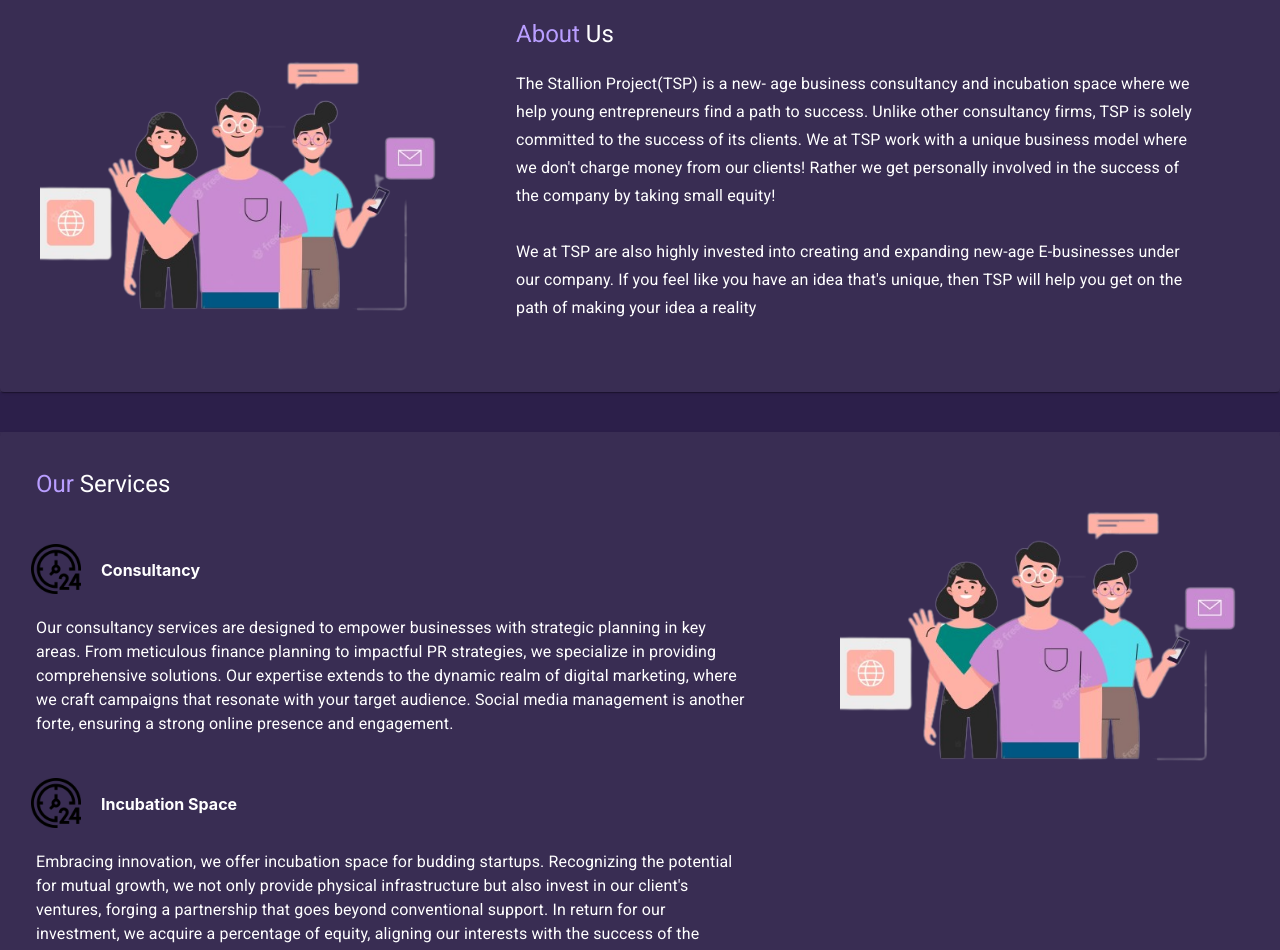
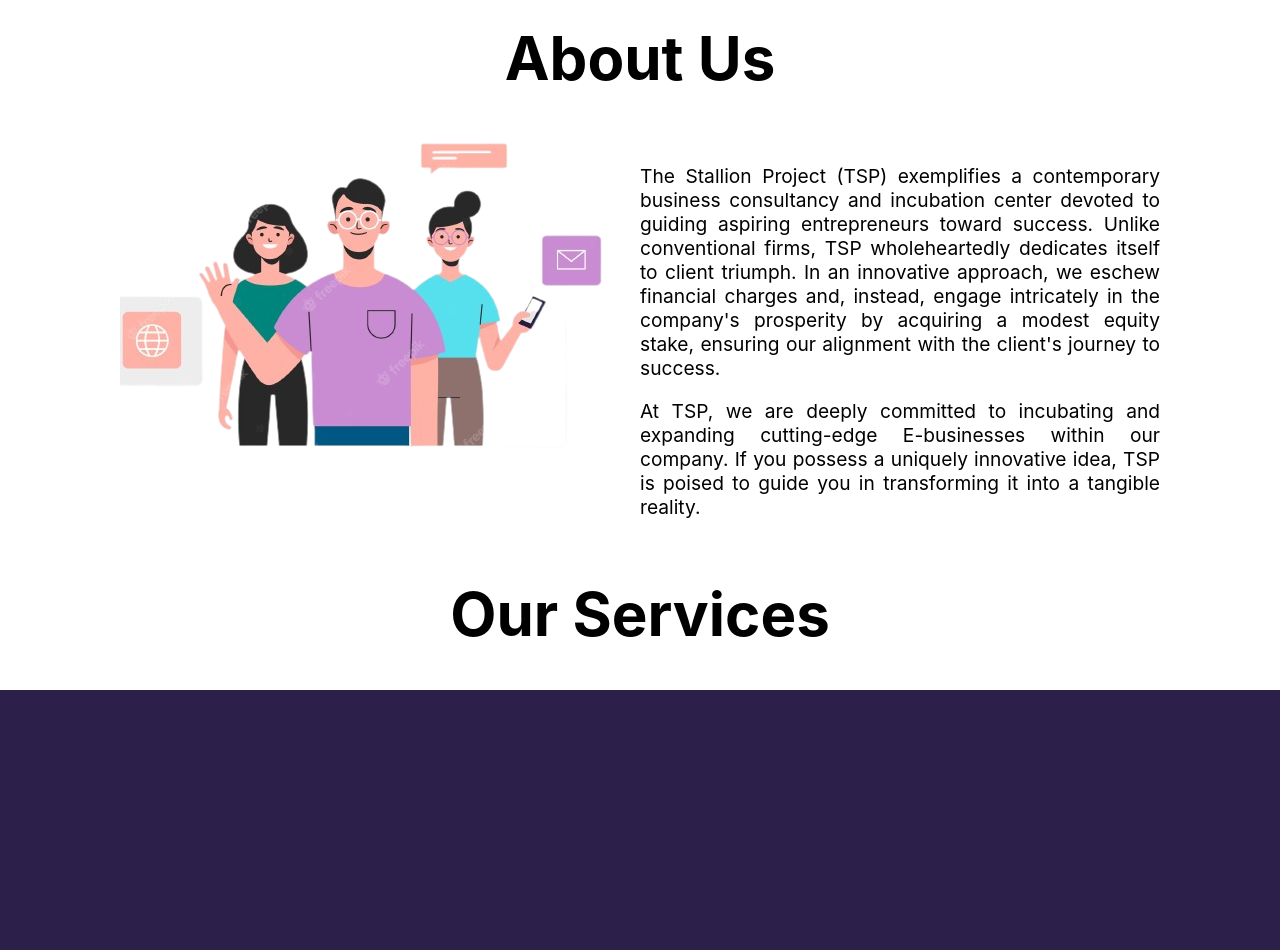
Before and after one commit to jsayyam1/TSP-NEW, a React (Create React App) app: page / in a window 1280 px wide. Shown: the part 900-1850 px from the top of the page. After the commit the page ends 1590 px from the top, so only its background shows below. Built offline with nearby package versions, Linux system fonts and the light colour scheme.

Commit message:
about us section updated

```diff
--- a/src/Components/Services.jsx
+++ b/src/Components/Services.jsx
@@ -1,96 +1,34 @@
-import { Box, Card, CardContent, CardMedia, Grid, Typography } from '@mui/material'
 import React from 'react'
-import img from '../Assets/image-removebg-preview (3) 1.png'
-import styled from '@emotion/styled'
-import Q24H from '../Assets/24-hours.png'
 import Section from './Section'
-import Footer from './Footer'
+import '../styles/style.css'
+import aboutimg from '../Assets/image-removebg-preview (3) 1.png'
 
-const Cdf1 = styled('div')({
-  '@media (max-width: 768px)': {
-    width: '100%',
-  },
-  width: '100%x'
-})
-
-const Services = () => {
+function Services() {
   return (
     <>
+    <Section></Section>
+      <div className='aboutus-section'>
+        <h1>About Us</h1>
+        <div className="aboutus-grid">
+          <div>
+            <img src={aboutimg} alt="" />
+          </div>
+          <div className='grid'>
+            <p>
+              The Stallion Project (TSP) exemplifies a contemporary business consultancy and incubation center devoted to guiding aspiring
+              entrepreneurs toward success. Unlike conventional firms, TSP wholeheartedly dedicates itself to client triumph.
+              In an innovative approach, we eschew financial charges and, instead, engage intricately in the company's prosperity by
+              acquiring a modest equity stake, ensuring our alignment with the client's journey to success.
+            </p>
+            <p>
+              At TSP, we are deeply committed to incubating and expanding cutting-edge E-businesses within our company.
+              If you possess a uniquely innovative idea, TSP is poised to guide you in transforming it into a tangible reality.
+            </p>
+          </div>
+        </div>
 
-      <Section></Section>
-      <Cdf1>
-      <div style={{background: 'rgba(170.20, 166.94, 166.94, 0.10)' , position: 'relative' , top: '250px' , width: '100%'}}>
-      <Card sx={{ display: 'flex' , bgcolor: 'transparent' , width: '100%'}}>
-      <CardMedia
-        component="img"
-        sx={{width: {xs: '400px', sm:'400px'} , height: {xs: '230px',sm:'330px'} , margin: 5 , display: {
-          xs: 'none', // Hide on extra small screens
-          sm: 'block', // Show on small screens and above
-        },}}
-        image={img}
-      />
-      <Box sx={{ display: 'flex', flexDirection: 'column' , justifyContent: 'center' }}>
-        <CardContent sx={{ flex: '1 0 auto' , width: '90%'}}>
-          <Typography sx={{color: 'white' , margin: '20px'}} component="div" variant="h5">
-            <span style={{color: '#b99eff'}}>About</span> Us
-          </Typography>
-          <Typography margin={'20px'} variant="subtitle1" color="white" component="div">
-          The Stallion Project(TSP) is a new- age business consultancy and incubation space where we help young entrepreneurs find a path to success. Unlike other consultancy firms, TSP is solely committed to the success of its clients. We at TSP work with a unique business model where we don't charge money from our clients! Rather we get personally involved in the success of the company by taking small equity! <br></br><br></br> We at TSP are also highly invested into creating and expanding new-age E-businesses under our company. If you feel like you have an idea that's unique, then TSP will help you get on the path of making your idea a reality
-          </Typography>
-        </CardContent>
-      </Box>
-      </Card>
+        <h1>Our Services</h1>
       </div>
-      </Cdf1>
-
-      <div style={{background: 'rgba(170.20, 166.94, 166.94, 0.10)' , position: 'relative' , top: '250px'}}>
-      <Card sx={{ display: 'flex' , bgcolor: 'transparent'}}>
-      <Box sx={{ display: 'flex', flexDirection: 'column' , justifyContent: 'center' }}>
-        <CardContent sx={{ flex: '1 0 auto' , width: '90%'}}>
-          <Typography sx={{color: 'white' , margin: '20px'}} component="div" variant="h5">
-            <span style={{color: '#b99eff'}}>Our</span> Services
-          </Typography>
-          <Grid sx={{marginLeft: '-9px' , marginTop: '20px'}} container spacing={3}>
-
-                  <Grid sx={{color: 'white'}} item>
-                    <img src={Q24H} height={'50px'} width={'50px'} alt=""/>
-                    <span style={{fontWeight: 'bold' , position:'relative' , left: '20px' , bottom: '18px'}} >Consultancy</span>
-                    <Typography sx={{margin: '18px 5px'}} >Our consultancy services are designed to empower businesses with strategic planning in key areas. From meticulous finance planning to impactful PR strategies, we specialize in providing comprehensive solutions. Our expertise extends to the dynamic realm of digital marketing, where we craft campaigns that resonate with your target audience. Social media management is another forte, ensuring a strong online presence and engagement.</Typography>
-                  </Grid>
-
-                  <Grid sx={{color: 'white'}} item>
-                    <img src={Q24H} height={'50px'} width={'50px'} alt=""/>
-                    <span style={{fontWeight: 'bold' , position:'relative' , left: '20px' , bottom: '18px'}} >Incubation Space</span>
-                    <Typography sx={{margin: '18px 5px'}} >Embracing innovation, we offer incubation space for budding startups. Recognizing the potential for mutual growth, we not only provide physical infrastructure but also invest in our client's ventures, forging a partnership that goes beyond conventional support. In return for our investment, we acquire a percentage of equity, aligning our interests with the success of the startups we nurture.</Typography>
-                  </Grid>
-
-                  <Grid sx={{color: 'white'}} item>
-                    <img src={Q24H} height={'50px'} width={'50px'} alt=""/>
-                    <span style={{fontWeight: 'bold' , position:'relative' , left: '20px' , bottom: '18px'}} >Digital Marketing</span>
-                    <Typography sx={{margin: '18px 5px'}} >Our end-to-end digital marketing services are tailored to elevate your brand in the digital landscape. From crafting compelling content to implementing SEO strategies, we cover all facets of online visibility. Social media management is a cornerstone of our approach, ensuring your brand's voice is amplified across various platforms, fostering engagement and building a loyal audience.</Typography>
-                  </Grid>
-
-          </Grid>
-        </CardContent>
-      </Box>
-      <CardMedia
-        component="img"
-        // sx={{ width: '400px' , height: '330px' , margin: 5  ,display: {xs: 'none' , sm: 'block'}}}
-        sx={{
-          width: '400px',
-          height: '330px',
-          margin: 5,
-          display: {
-            xs: 'none', // Hide on extra small screens
-            sm: 'block', // Show on small screens and above
-          },
-        }}
-        image={img}
-        alt="Live from space album cover"
-      />
-      </Card>
-      </div>
-      <Footer/>
     </>
   )
 }
--- a/src/styles/style.css
+++ b/src/styles/style.css
@@ -1,3 +1,35 @@
+/* about us */
+.aboutus-section {
+  position: relative;
+  top: 250px;
+  width: 100%;
+  background-color: white;
+}
+
+.aboutus-section h1 {
+  text-align: center;
+  font-size: 60px;
+}
+
+.aboutus-grid {
+  display: grid;
+  grid-template-columns: 1fr 1fr;
+  margin-left: 120px;
+  margin-right: 120px;
+}
+
+.aboutus-grid p {
+  text-align: justify;
+  font-size: larger;
+  color: black;
+}
+
+.aboutus-section .aboutus-grid .grid {
+  margin-top: 10px;
+}
+
+
+/* footer */
 .footer {
     width: 100%;
     height: 80px;
```
Also changed, not shown: src/Assets/image-removebg-preview (3) 1.png.
